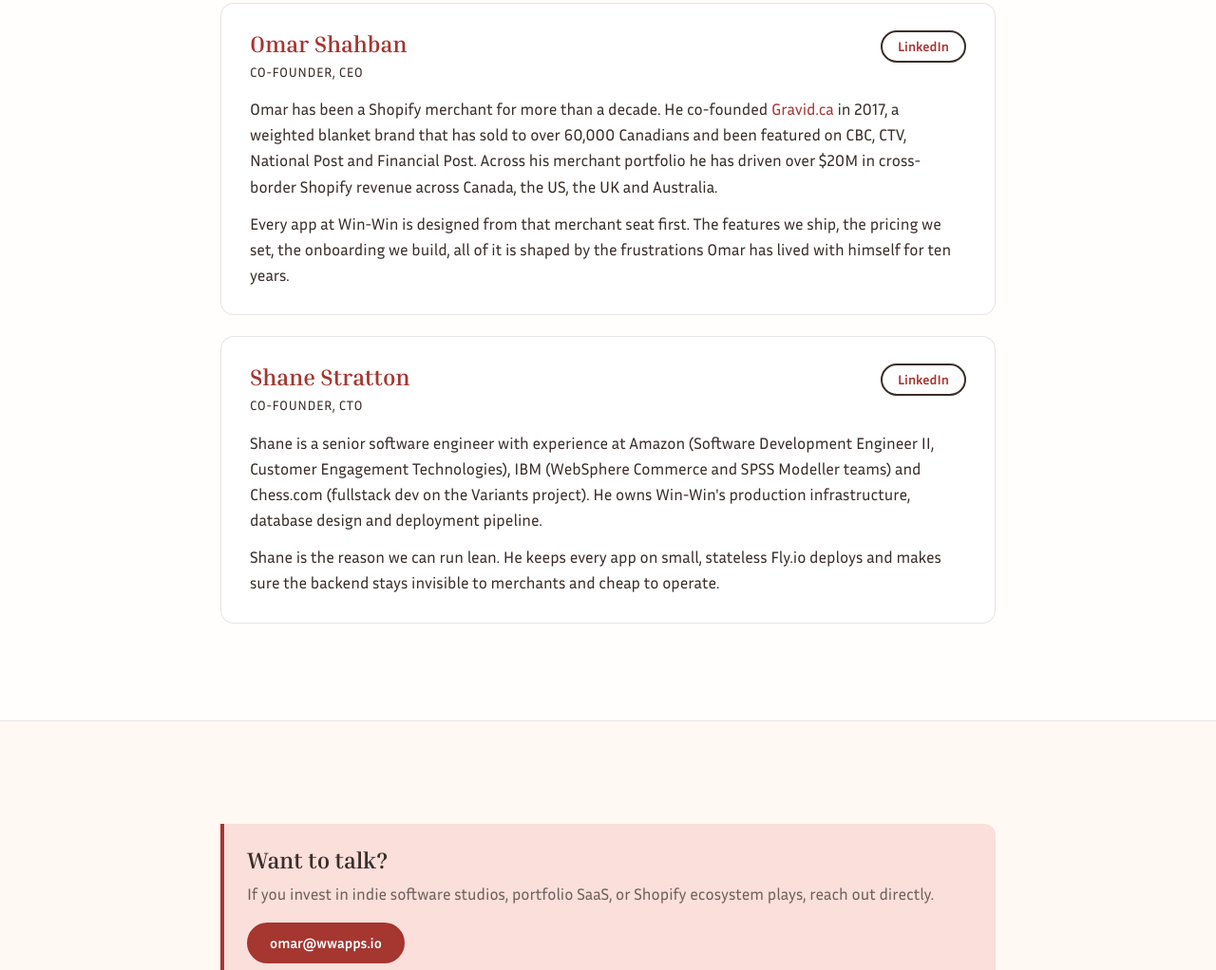
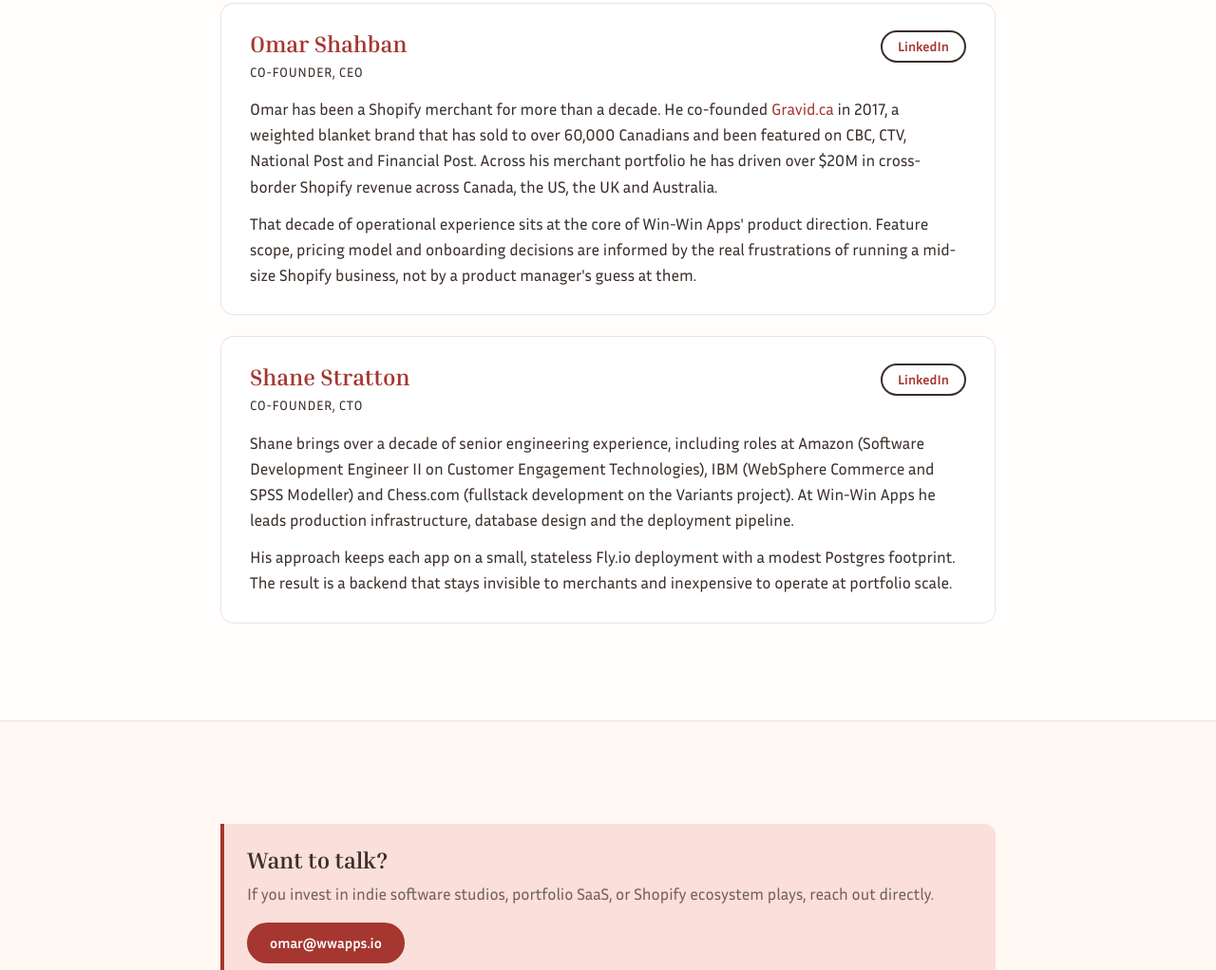
Before and after one commit to omarshahban/wwapps-website, an Astro site: page /investors in a window 1280 px wide. Shown: the part 2181-3203 px from the top of the page at 95% size. Built offline with nearby package versions, Linux system fonts and the light colour scheme; Astro itself is replaced by a stand-in of ours.

Commit message:
Rewrite investor team bios in third-party tone

```diff
--- a/src/pages/investors.astro
+++ b/src/pages/investors.astro
@@ -62,7 +62,7 @@
           <a href="https://www.linkedin.com/in/omar-shahban/" target="_blank" rel="noopener" class="btn btn-secondary btn-small">LinkedIn</a>
         </div>
         <p>Omar has been a Shopify merchant for more than a decade. He co-founded <a href="https://gravid.ca" target="_blank" rel="noopener">Gravid.ca</a> in 2017, a weighted blanket brand that has sold to over 60,000 Canadians and been featured on CBC, CTV, National Post and Financial Post. Across his merchant portfolio he has driven over $20M in cross-border Shopify revenue across Canada, the US, the UK and Australia.</p>
-        <p>Every app at Win-Win is designed from that merchant seat first. The features we ship, the pricing we set, the onboarding we build, all of it is shaped by the frustrations Omar has lived with himself for ten years.</p>
+        <p>That decade of operational experience sits at the core of Win-Win Apps' product direction. Feature scope, pricing model and onboarding decisions are informed by the real frustrations of running a mid-size Shopify business, not by a product manager's guess at them.</p>
       </div>
 
       <div class="team-card">
@@ -73,8 +73,8 @@
           </div>
           <a href="https://www.linkedin.com/in/shanestratton/" target="_blank" rel="noopener" class="btn btn-secondary btn-small">LinkedIn</a>
         </div>
-        <p>Shane is a senior software engineer with experience at Amazon (Software Development Engineer II, Customer Engagement Technologies), IBM (WebSphere Commerce and SPSS Modeller teams) and Chess.com (fullstack dev on the Variants project). He owns Win-Win's production infrastructure, database design and deployment pipeline.</p>
-        <p>Shane is the reason we can run lean. He keeps every app on small, stateless Fly.io deploys and makes sure the backend stays invisible to merchants and cheap to operate.</p>
+        <p>Shane brings over a decade of senior engineering experience, including roles at Amazon (Software Development Engineer II on Customer Engagement Technologies), IBM (WebSphere Commerce and SPSS Modeller) and Chess.com (fullstack development on the Variants project). At Win-Win Apps he leads production infrastructure, database design and the deployment pipeline.</p>
+        <p>His approach keeps each app on a small, stateless Fly.io deployment with a modest Postgres footprint. The result is a backend that stays invisible to merchants and inexpensive to operate at portfolio scale.</p>
       </div>
     </div>
   </section>
```
